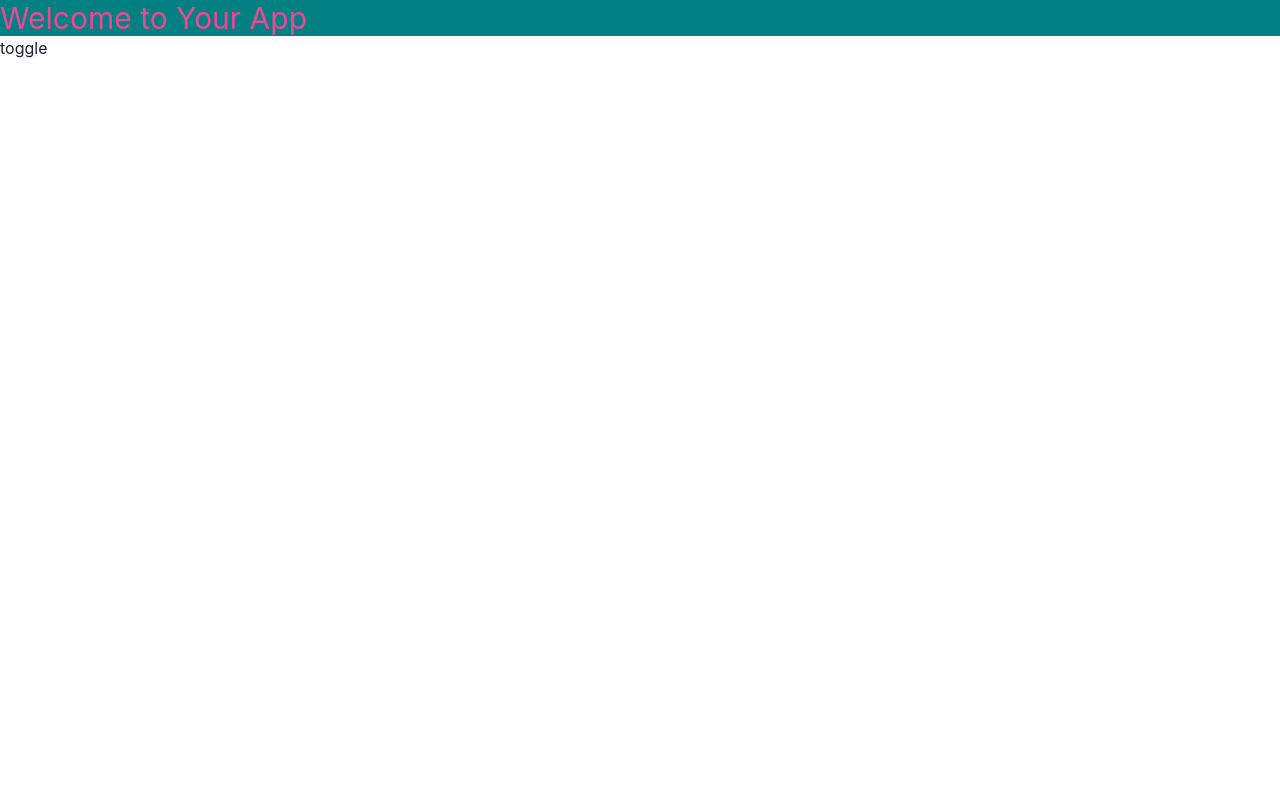
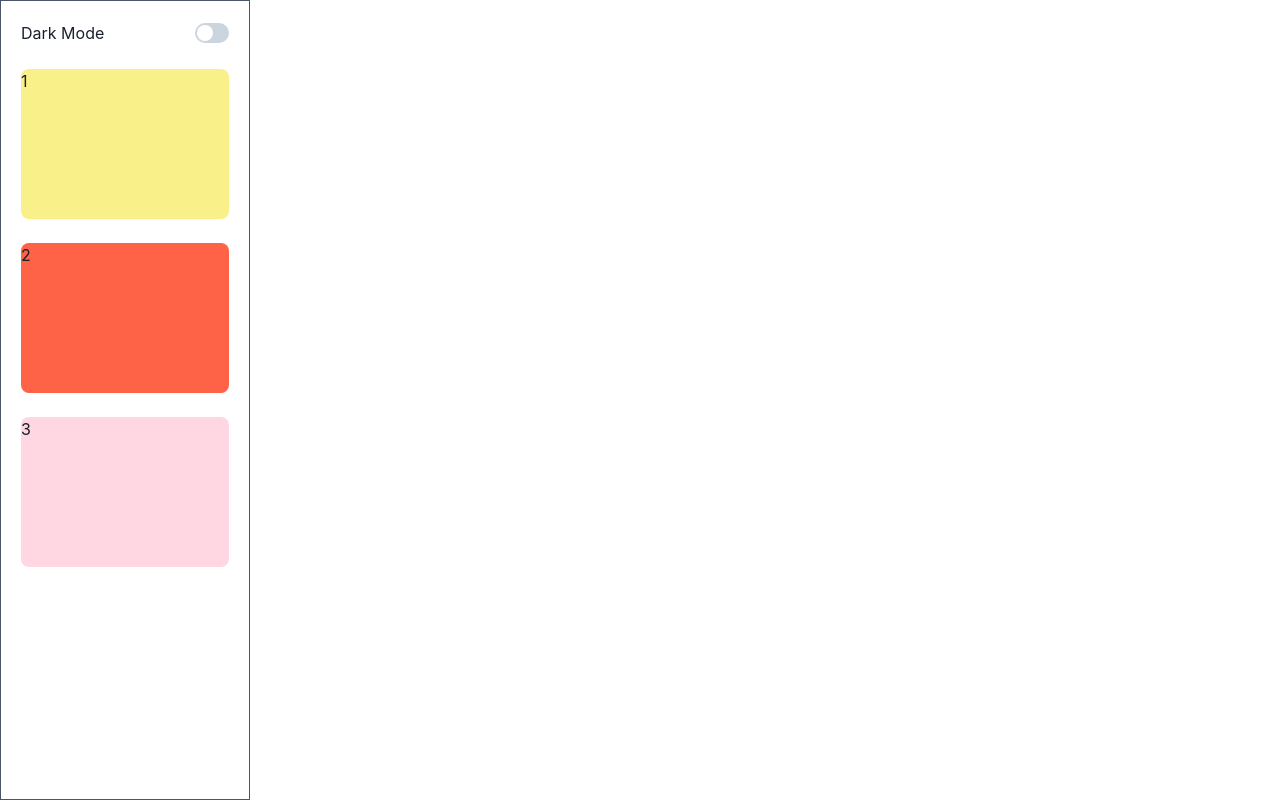
Before and after one commit to codeawy/haikei, a Next.js app: page / in a window 1280 px wide. Built offline with nearby package versions, Linux system fonts and the light colour scheme.

Commit message:
app stack

```diff
--- /dev/null
+++ b/components/AppSideStack.tsx
@@ -0,0 +1,25 @@
+import { useTheme } from "next-themes";
+import { VStack, Box, Switch, Tag } from "@chakra-ui/react";
+
+const AppSideStack = () => {
+  const { theme, setTheme } = useTheme();
+  return (
+    <VStack spacing="24px" className="h-screen max-w-[250px] border-[1px] border-textGray p-5">
+      <Box w="100%" className="flex items-center justify-between">
+        <span>Dark Mode</span>
+        <Switch size="md" onChange={() => setTheme(theme === "dark" ? "light" : "dark")} />
+      </Box>
+      <Box w="100%" h="150px" bg="yellow.200" className="rounded-lg">
+        1
+      </Box>
+      <Box w="100%" h="150px" bg="tomato" className="rounded-lg">
+        2
+      </Box>
+      <Box w="100%" h="150px" bg="pink.100" className="rounded-lg">
+        3
+      </Box>
+    </VStack>
+  );
+};
+
+export default AppSideStack;
--- a/pages/index.tsx
+++ b/pages/index.tsx
@@ -1,12 +1,12 @@
 import { useTheme } from "next-themes";
+import AppSideStack from "../components/AppSideStack";
+
 export default function Home() {
   const { theme, setTheme } = useTheme();
   return (
     <div>
-      <h1 className="text-3xl text-pink-500" style={{ backgroundColor: "teal" }}>
-        Welcome to Your App
-      </h1>
-      <button onClick={() => setTheme(theme === "dark" ? "light" : "dark")}>toggle</button>
+      <AppSideStack />
+      {/* <button onClick={() => setTheme(theme === "dark" ? "light" : "dark")}>toggle</button> */}
     </div>
   );
 }
--- a/styles/globals.css
+++ b/styles/globals.css
@@ -23,8 +23,4 @@ a {
   html {
     color-scheme: dark;
   }
-  body {
-    color: white;
-    background: black;
-  }
 }
--- a/tailwind.config.js
+++ b/tailwind.config.js
@@ -4,7 +4,14 @@ module.exports = {
   content: ["./pages/**/*.{js,ts,jsx,tsx}", "./components/**/*.{js,ts,jsx,tsx}"],
   theme: {
     typography: theme => ({}),
-    extend: {},
+    extend: {
+      colors: {
+        textGray: "#4a5568",
+      },
+    },
+    container: {
+      center: true,
+    },
   },
   variants: {},
   plugins: [require("@tailwindcss/typography")],
```
